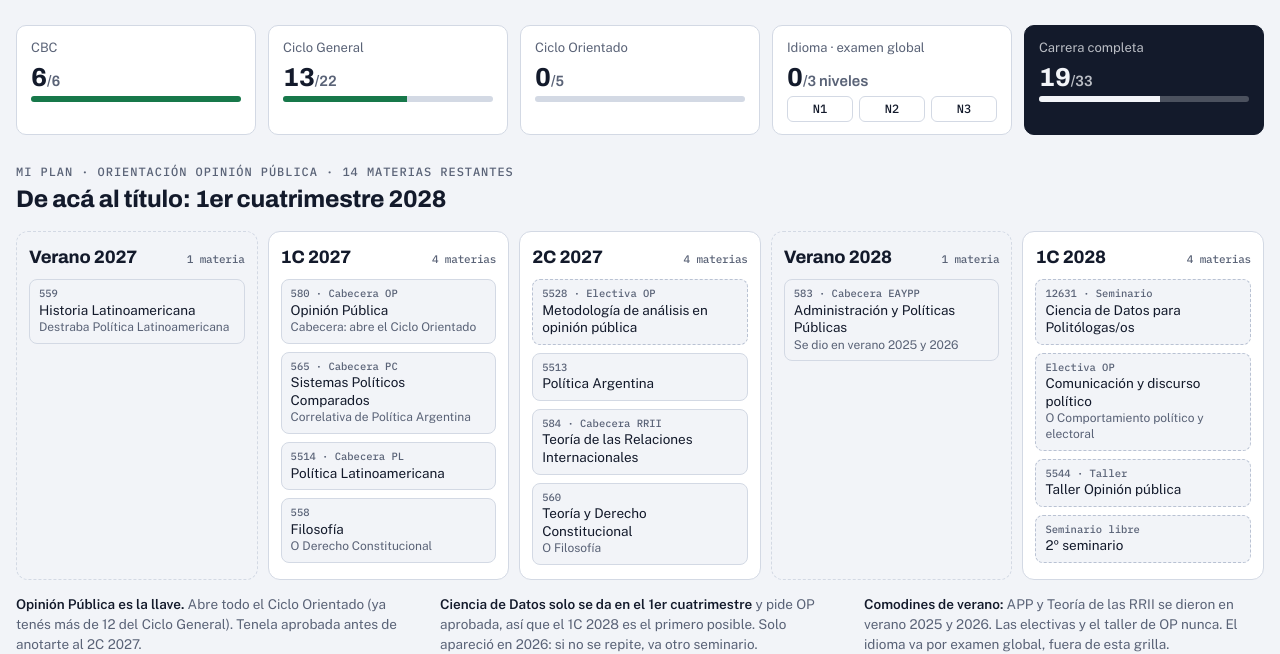
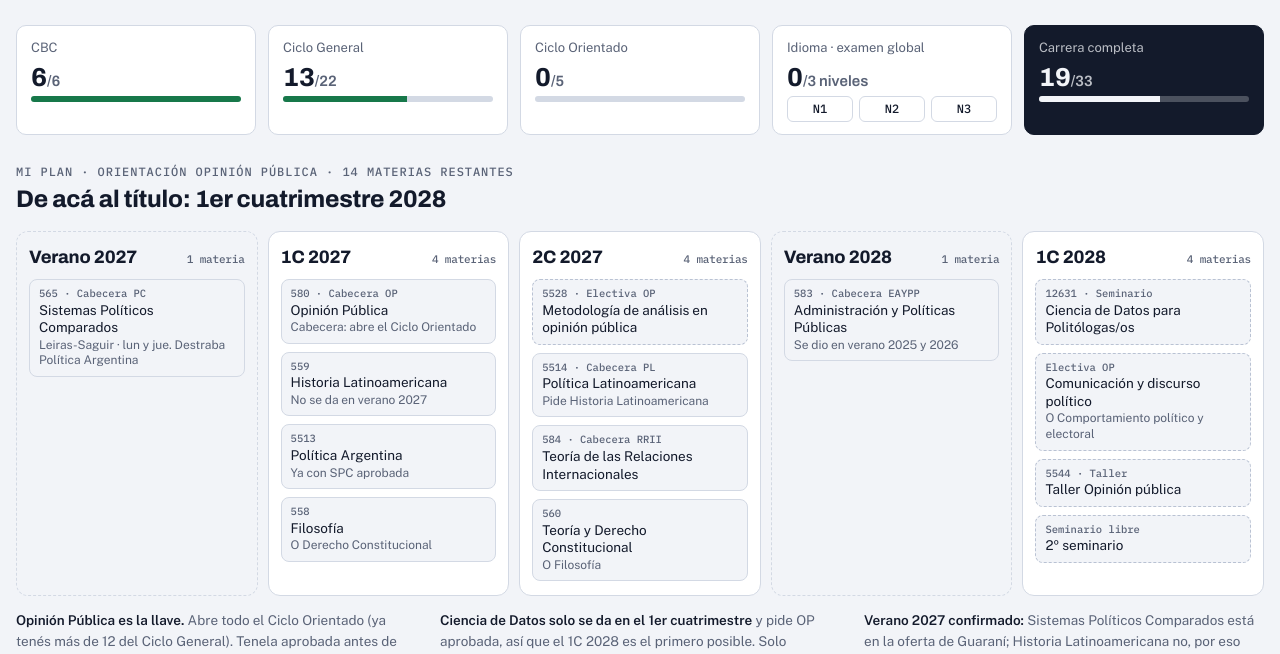
Before and after one commit to juanazzurro/juanazzurro.github.io, a plain HTML site: page mapa-cp/index.html in a window 1280 px wide. Shown: the part 173-827 px from the top of the page. Drawn offline with nearby package versions, Linux system fonts and the light colour scheme.

Commit message:
Plan: Sistemas Políticos Comparados en verano 2027
Historia Latinoamericana no está en la oferta de verano 2027; pasa al 1C 2027.

Co-Authored-By: Claude Opus 5.5 <noreply@anthropic.com>
Claude-Session: https://claude.ai/code/session_01SV7MzPcxcwMnuWRUoSb37Q

```diff
--- a/mapa-cp/index.html
+++ b/mapa-cp/index.html
@@ -194,7 +194,7 @@ footer a{color:var(--accent)}
     <ul class="plannotes">
       <li><b>Opinión Pública es la llave.</b> Abre todo el Ciclo Orientado (ya tenés más de 12 del Ciclo General). Tenela aprobada antes de anotarte al 2C 2027.</li>
       <li><b>Ciencia de Datos solo se da en el 1er cuatrimestre</b> y pide OP aprobada, así que el 1C 2028 es el primero posible. Solo apareció en 2026: si no se repite, va otro seminario.</li>
-      <li><b>Comodines de verano:</b> APP y Teoría de las RRII se dieron en verano 2025 y 2026. Las electivas y el taller de OP nunca. El idioma va por examen global, fuera de esta grilla.</li>
+      <li><b>Verano 2027 confirmado:</b> Sistemas Políticos Comparados está en la oferta de Guaraní; Historia Latinoamericana no, por eso pasa al 1C 2027. Para el verano 2028, APP y Teoría de las RRII se vienen dando todos los años. El idioma va por examen global.</li>
     </ul>
   </section>
 
@@ -383,9 +383,9 @@ function renderOri(gen){
 
 // plan
 const PLAN=[
- {t:"Verano 2027",s:1,i:[{id:"hl",w:"Destraba Política Latinoamericana"}]},
- {t:"1C 2027",i:[{id:"op",w:"Cabecera: abre el Ciclo Orientado"},{id:"spc",w:"Correlativa de Política Argentina"},{id:"pl"},{id:"filo",w:"O Derecho Constitucional"}]},
- {t:"2C 2027",i:[{o:"OP-e2",c:"5528 · Electiva OP",n:"Metodología de análisis en opinión pública"},{id:"parg"},{id:"tri"},{id:"tdc",w:"O Filosofía"}]},
+ {t:"Verano 2027",s:1,i:[{id:"spc",w:"Leiras-Saguir · lun y jue. Destraba Política Argentina"}]},
+ {t:"1C 2027",i:[{id:"op",w:"Cabecera: abre el Ciclo Orientado"},{id:"hl",w:"No se da en verano 2027"},{id:"parg",w:"Ya con SPC aprobada"},{id:"filo",w:"O Derecho Constitucional"}]},
+ {t:"2C 2027",i:[{o:"OP-e2",c:"5528 · Electiva OP",n:"Metodología de análisis en opinión pública"},{id:"pl",w:"Pide Historia Latinoamericana"},{id:"tri"},{id:"tdc",w:"O Filosofía"}]},
  {t:"Verano 2028",s:1,i:[{id:"app",w:"Se dio en verano 2025 y 2026"}]},
  {t:"1C 2028",i:[{o:"sem1",c:"12631 · Seminario",n:"Ciencia de Datos para Politólogas/os"},{o:"OP-e0",c:"Electiva OP",n:"Comunicación y discurso político",w:"O Comportamiento político y electoral"},{o:"OP-t",c:"5544 · Taller",n:"Taller Opinión pública"},{o:"sem2",c:"Seminario libre",n:"2º seminario"}]}
 ];
```
